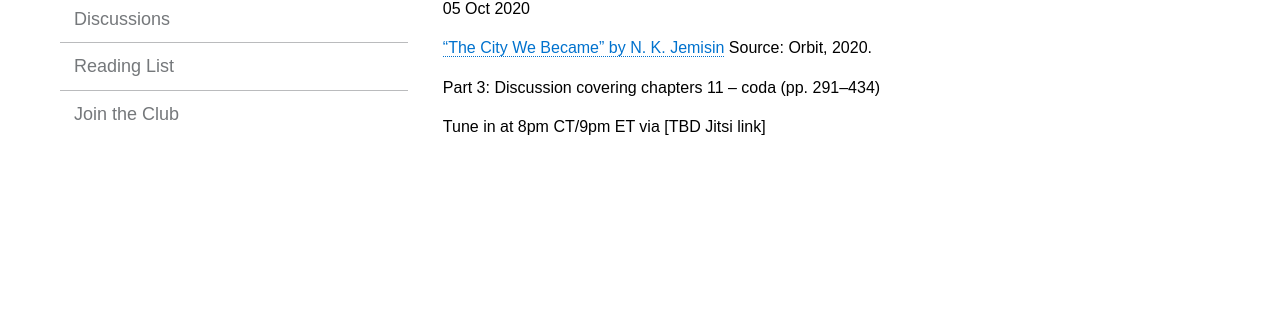
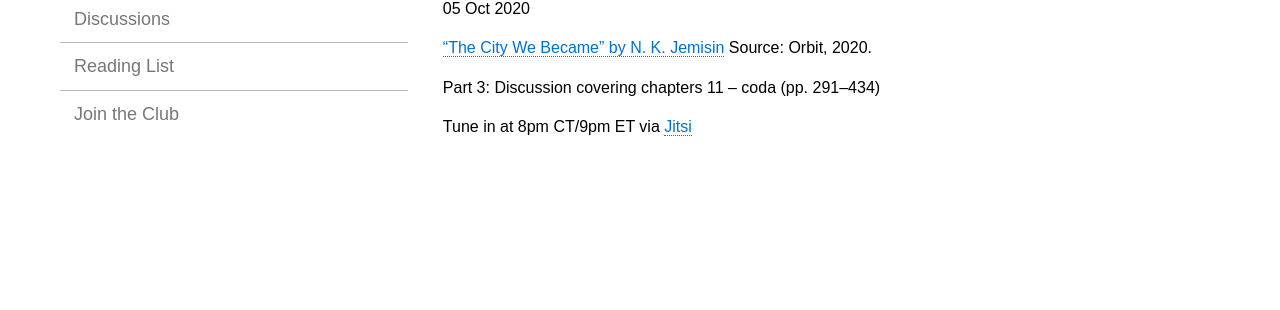
Before and after one commit to rebeccawilliams/bookclub, a Jekyll site: the page built from _posts/2020-10-05-the-city-we-became-part-3.md, in a window 1280 px wide. Shown: the part 201-511 px from the top of the page. Built offline with Jekyll 4.4.1, drawn with Linux system fonts in a browser that asks for light colours.

Commit message:
Update 2020-10-05-the-city-we-became-part-3.md

```diff
--- a/_posts/2020-10-05-the-city-we-became-part-3.md
+++ b/_posts/2020-10-05-the-city-we-became-part-3.md
@@ -9,4 +9,4 @@
 
 Part 3: Discussion covering chapters 11 – coda (pp. 291–434)
 
-Tune in at 8pm CT/9pm ET via [TBD Jitsi link]
+Tune in at 8pm CT/9pm ET via [Jitsi](https://meet.jit.si/CivicTechBookClub)
```
